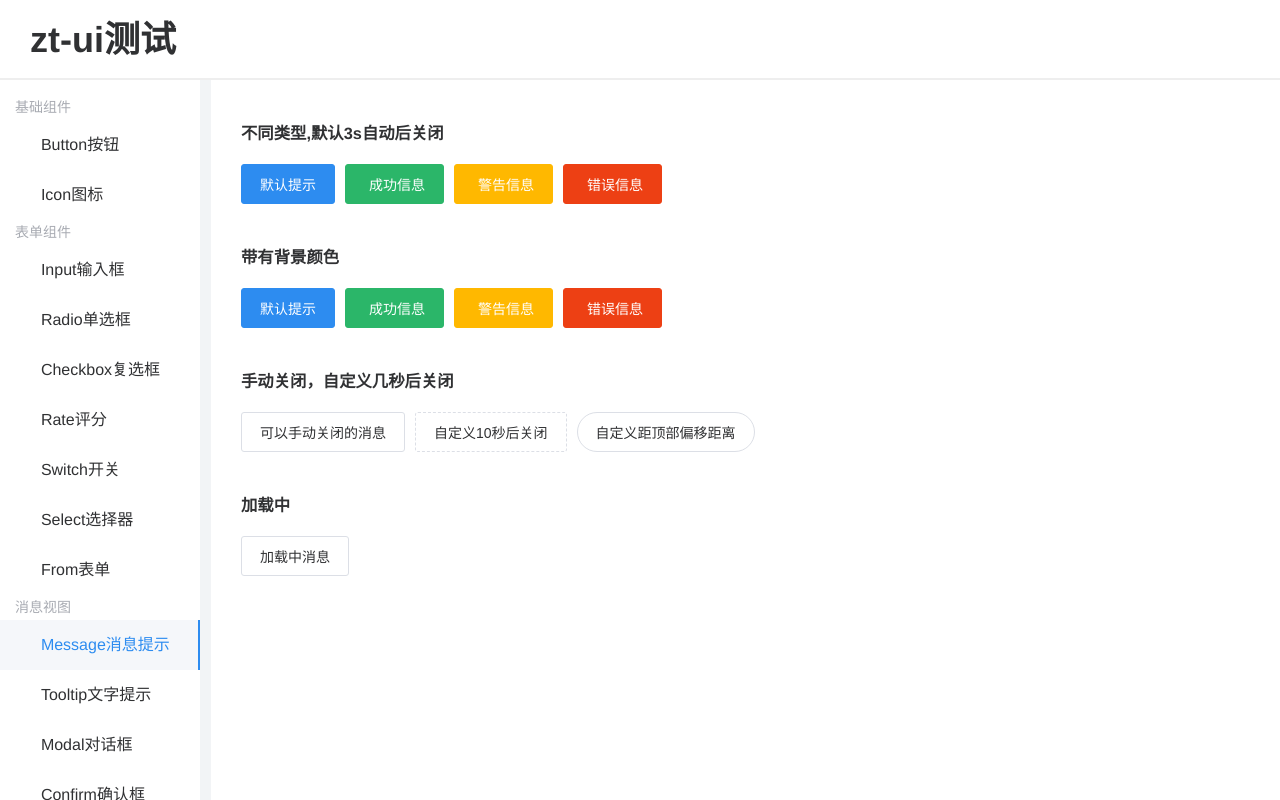
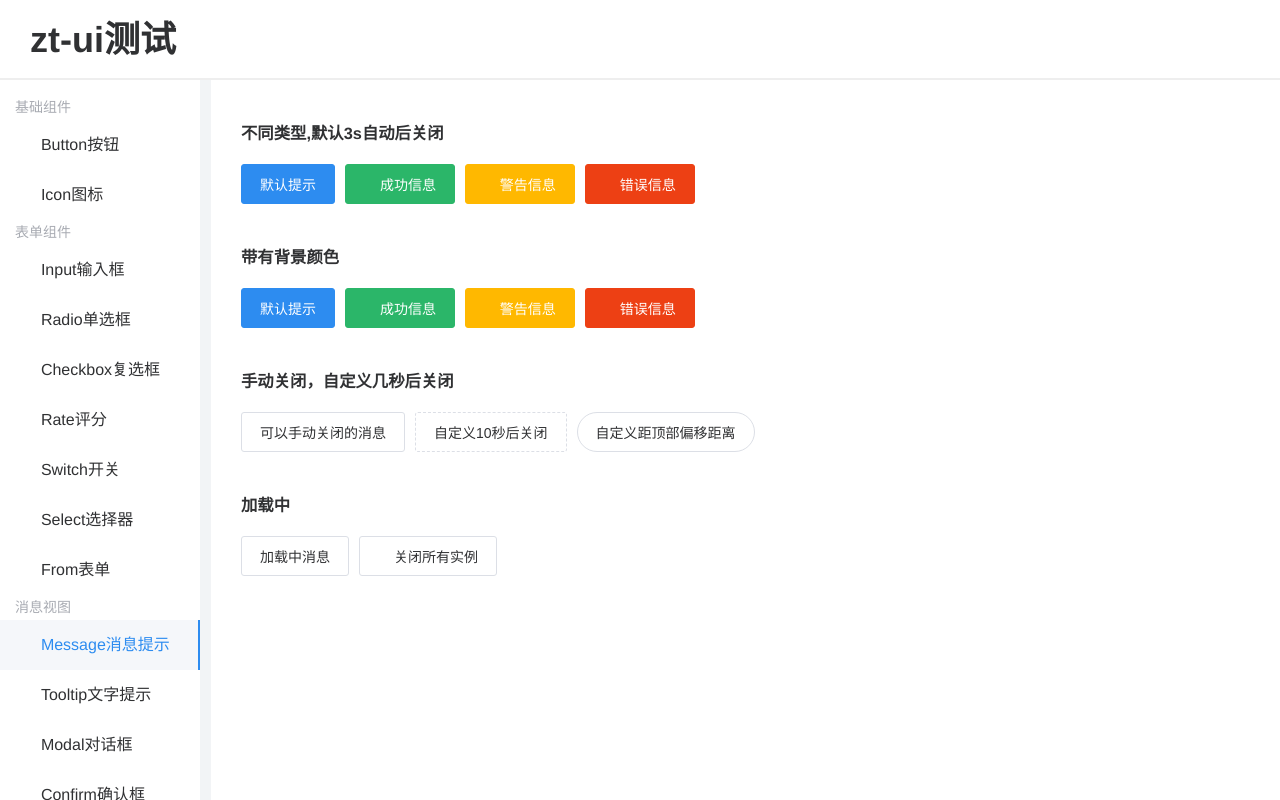
Before and after one commit to sygn24/zt-ui, a Vue app: page /message in a window 1280 px wide. Built offline with nearby package versions, Linux system fonts and the light colour scheme; a web font is replaced by a local one.

Commit message:
更新Message组件

```diff
--- a/examples/views/Message.vue
+++ b/examples/views/Message.vue
@@ -3,16 +3,16 @@
         <div class="row">
             <h3>不同类型,默认3s自动后关闭</h3>
             <zt-button type="primary" @click="handleClick1">默认提示</zt-button>
-            <zt-button type="success" @click="handleClick2" icon="zt-icon-success">成功信息</zt-button>
-            <zt-button type="warning" @click="handleClick3" icon="zt-icon-warning">警告信息</zt-button>
-            <zt-button type="danger" @click="handleClick4" icon="zt-icon-error" textColor="#fff">错误信息</zt-button>
+            <zt-button type="success" @click="handleClick2" icon="success">成功信息</zt-button>
+            <zt-button type="warning" @click="handleClick3" icon="warning">警告信息</zt-button>
+            <zt-button type="danger" @click="handleClick4" icon="error" textColor="#fff">错误信息</zt-button>
         </div>
         <div class="row">
             <h3>带有背景颜色</h3>
             <zt-button type="primary" @click="handleClick8">默认提示</zt-button>
-            <zt-button type="success" @click="handleClick9" icon="zt-icon-success">成功信息</zt-button>
-            <zt-button type="warning" @click="handleClick10" icon="zt-icon-warning">警告信息</zt-button>
-            <zt-button type="danger" @click="handleClick11" icon="zt-icon-error" textColor="#fff">错误信息</zt-button>
+            <zt-button type="success" @click="handleClick9" icon="success">成功信息</zt-button>
+            <zt-button type="warning" @click="handleClick10" icon="warning">警告信息</zt-button>
+            <zt-button type="danger" @click="handleClick11" icon="error" textColor="#fff">错误信息</zt-button>
         </div>
         <div class="row">
             <h3>手动关闭，自定义几秒后关闭</h3>
@@ -23,6 +23,7 @@
         <div class="row">
             <h3>加载中</h3>
             <zt-button @click="handleClickL">加载中消息</zt-button>
+            <zt-button @click="handleClickAll" icon="error">关闭所有实例</zt-button>
         </div>
     </div>
 </template>
@@ -69,6 +70,9 @@ export default {
             setTimeout(() => {
                 this.$msg.close()
             }, 3000)
+        },
+        handleClickAll() {
+            this.$msg.close()
         }
     }
 }
--- a/packages/components/Message/Message.vue
+++ b/packages/components/Message/Message.vue
@@ -49,7 +49,7 @@ export default {
         }
     },
     mounted() {
-        if (this.type !== 'loading') {
+        if (this.type !== 'loading' && this.dt > 0) {
             this.timer = setTimeout(() => {
                 this.handleClose()
             }, this.dt)
--- a/packages/components/Message/index.js
+++ b/packages/components/Message/index.js
@@ -4,7 +4,7 @@ import Vue from 'vue'
 let instanceArr = []
 let num = 0
 
-function creatMsg (options) {
+function creatMsg(options) {
     if (typeof options === 'string') {
         options = {
             msg: options
@@ -33,20 +33,10 @@ function creatMsg (options) {
         // 显示对话框
         instance.show = true
     })
-  // 添加关闭方法，加载类型时手动调用
-  if (options.type === 'loading') {
-    creatMsg.close = () => {
-      instanceArr.forEach(item => {
-        if (item.type === 'loading') {
-          item.handleClose()
-        }
-      })
-    }
-  }
 }
 
 // 根据msgId从instanceArr实例数组中删除Msg实例
-function removeMsg (msgId) {
+function removeMsg(msgId) {
     let removeIndex
     let removeOffsetHeight
     instanceArr.forEach((item, i) => {
@@ -76,4 +66,12 @@ function removeMsg (msgId) {
     }
 })
 
+// 添加关闭方法，加载类型时手动调用，关闭所有实例
+creatMsg.close = () => {
+    instanceArr.forEach(item => {
+        item.show = false
+        instanceArr = []
+    })
+}
+
 export default creatMsg
```
Lines whose indentation alone changed are shown as unchanged.
